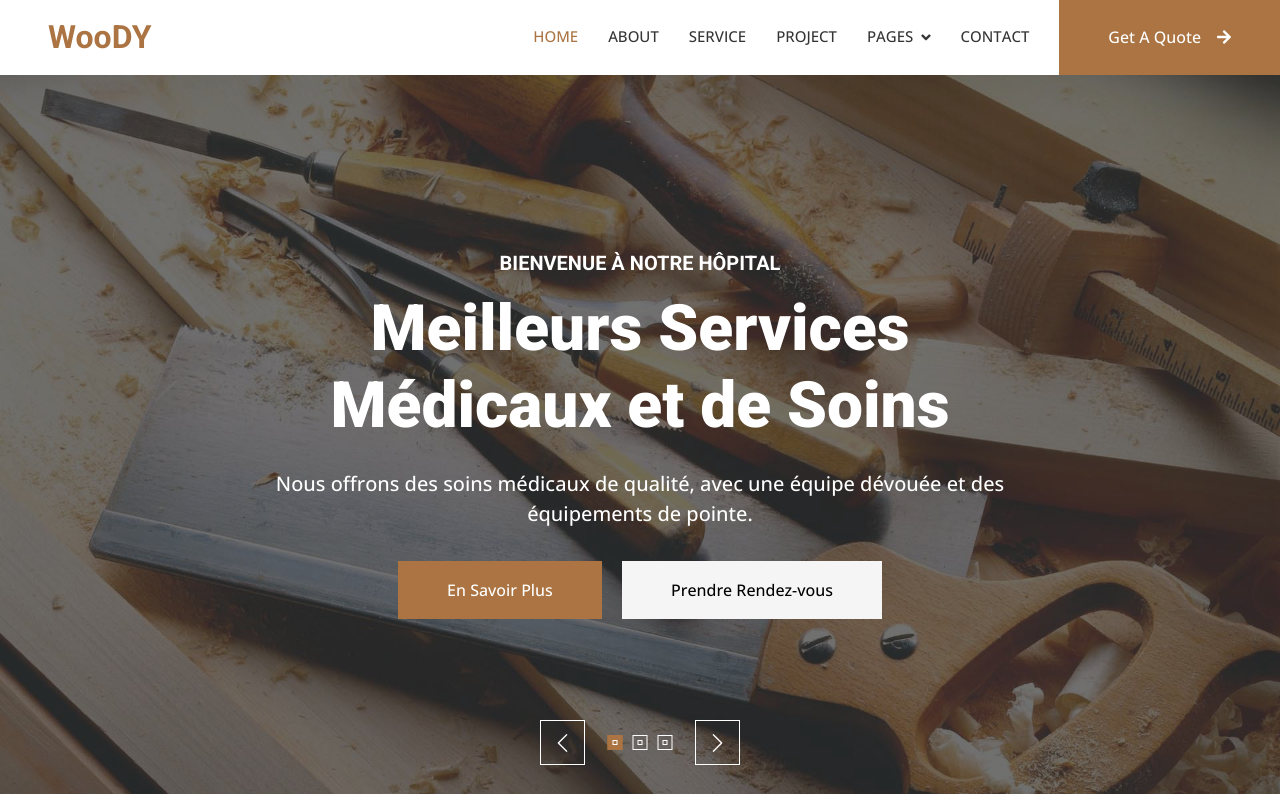
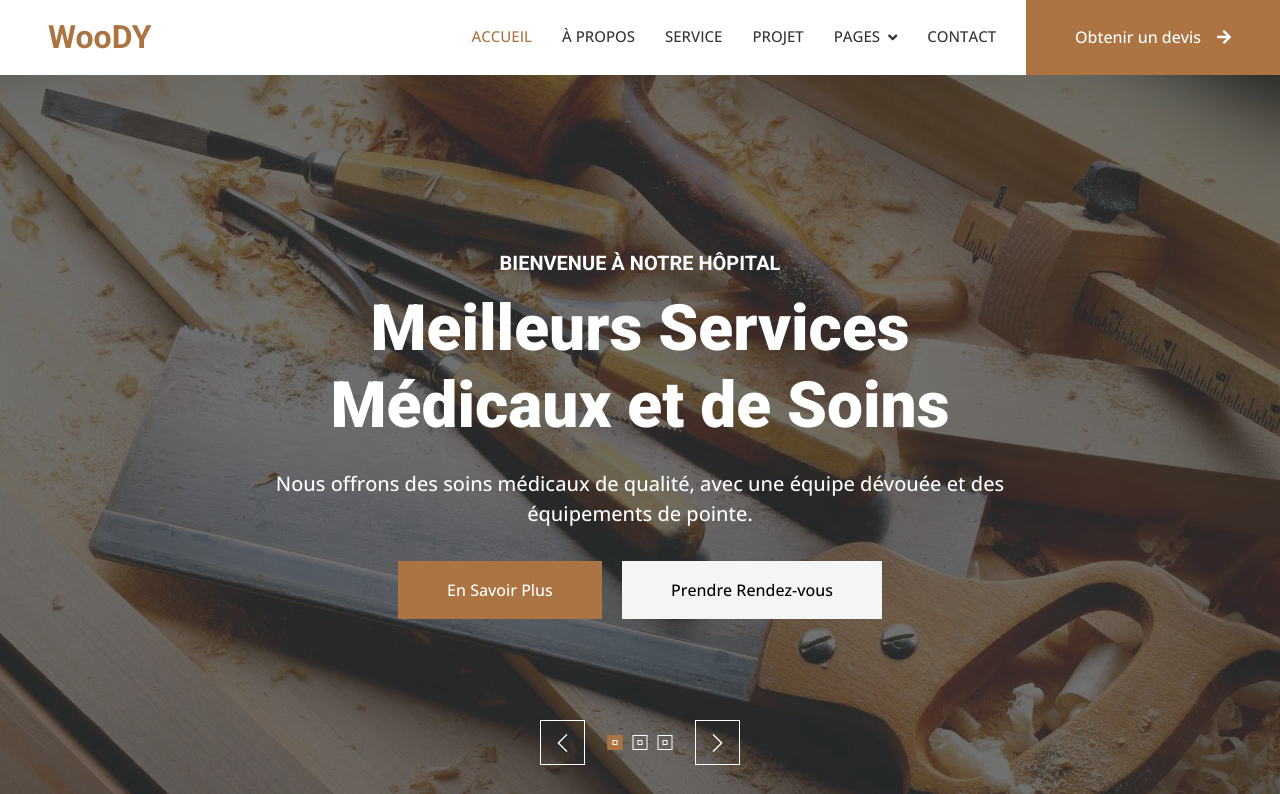
Before and after one commit to debady/sohapigroup, a PHP site: page /index.php in a window 1280 px wide. Shown: the top 794 px of the page. Run offline with PHP 8.4, Linux system fonts and the light colour scheme; some libraries are stand-ins or nearby versions.

Commit message:
j ai modifie ce fichier

```diff
--- a/includes/navbar.php
+++ b/includes/navbar.php
@@ -7,22 +7,22 @@
         </button>
         <div class="collapse navbar-collapse" id="navbarCollapse">
             <div class="navbar-nav ms-auto p-4 p-lg-0">
-                <a href="index.php" class="nav-item nav-link active">Home</a>
-                <a href="about.php" class="nav-item nav-link">About</a>
+                <a href="index.php" class="nav-item nav-link active">Accueil</a>
+                <a href="about.php" class="nav-item nav-link">À propos</a>
                 <a href="service.php" class="nav-item nav-link">Service</a>
-                <a href="project.php" class="nav-item nav-link">Project</a>
+                <a href="project.php" class="nav-item nav-link">Projet</a>
                 <div class="nav-item dropdown">
                     <a href="#" class="nav-link dropdown-toggle" data-bs-toggle="dropdown">Pages</a>
                     <div class="dropdown-menu fade-up m-0">
-                        <a href="feature.php" class="dropdown-item">Feature</a>
-                        <a href="quote.php" class="dropdown-item">Free Quote</a>
-                        <a href="team.php" class="dropdown-item">Our Team</a>
-                        <a href="testimonial.php" class="dropdown-item">Testimonial</a>
-                        <a href="404.php" class="dropdown-item">404 Page</a>
+                        <a href="feature.php" class="dropdown-item">Caractéristique</a>
+                        <a href="quote.php" class="dropdown-item">Devis gratuit</a>
+                        <a href="team.php" class="dropdown-item">Notre équipe</a>
+                        <a href="testimonial.php" class="dropdown-item">Témoignages</a>
+                        <a href="404.php" class="dropdown-item">Page 404</a>
                     </div>
                 </div>
                 <a href="contact.php" class="nav-item nav-link">Contact</a>
             </div>
-            <a href="" class="btn btn-primary py-4 px-lg-5 d-none d-lg-block">Get A Quote<i class="fa fa-arrow-right ms-3"></i></a>
+            <a href="" class="btn btn-primary py-4 px-lg-5 d-none d-lg-block">Obtenir un devis<i class="fa fa-arrow-right ms-3"></i></a>
         </div>
     </nav>
```
